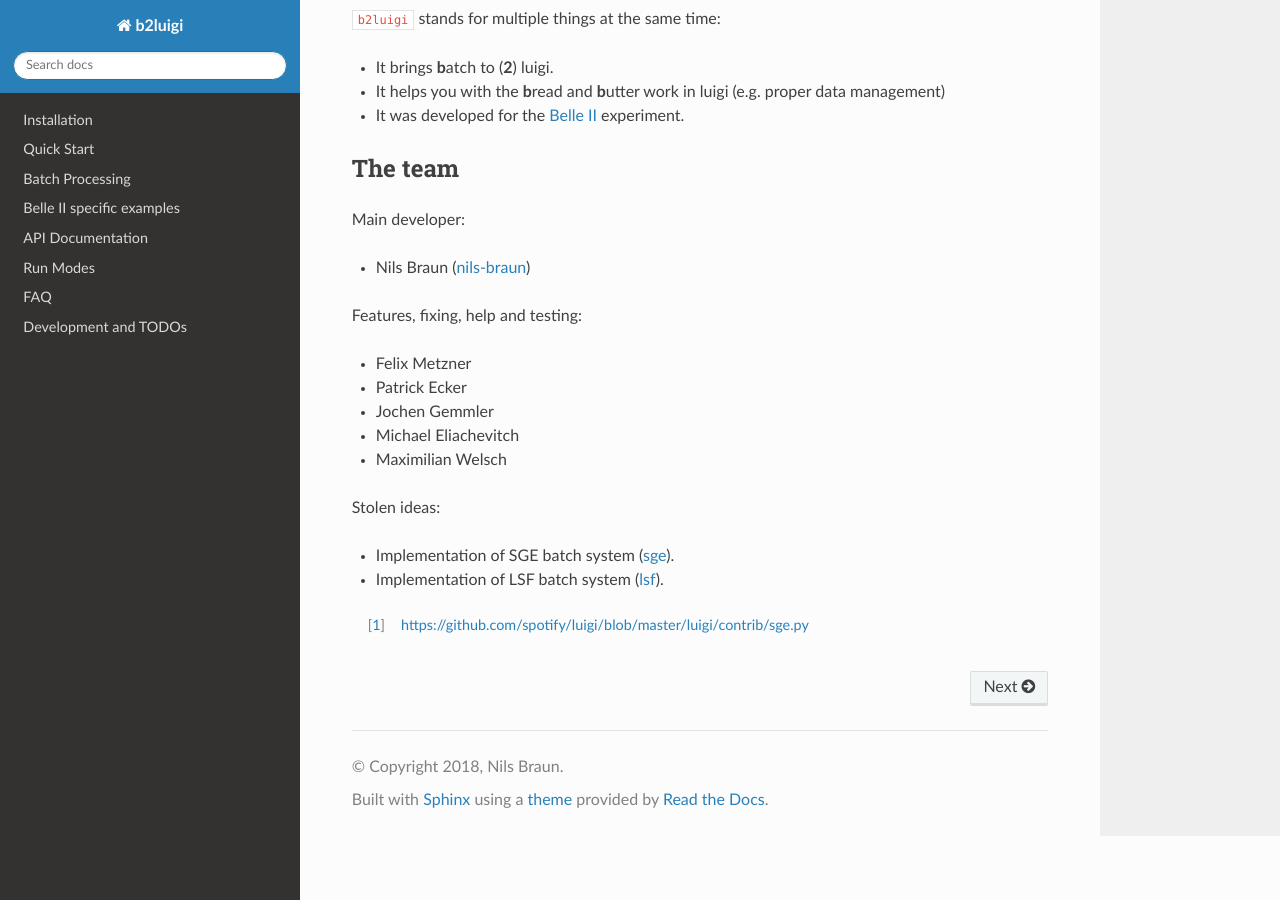
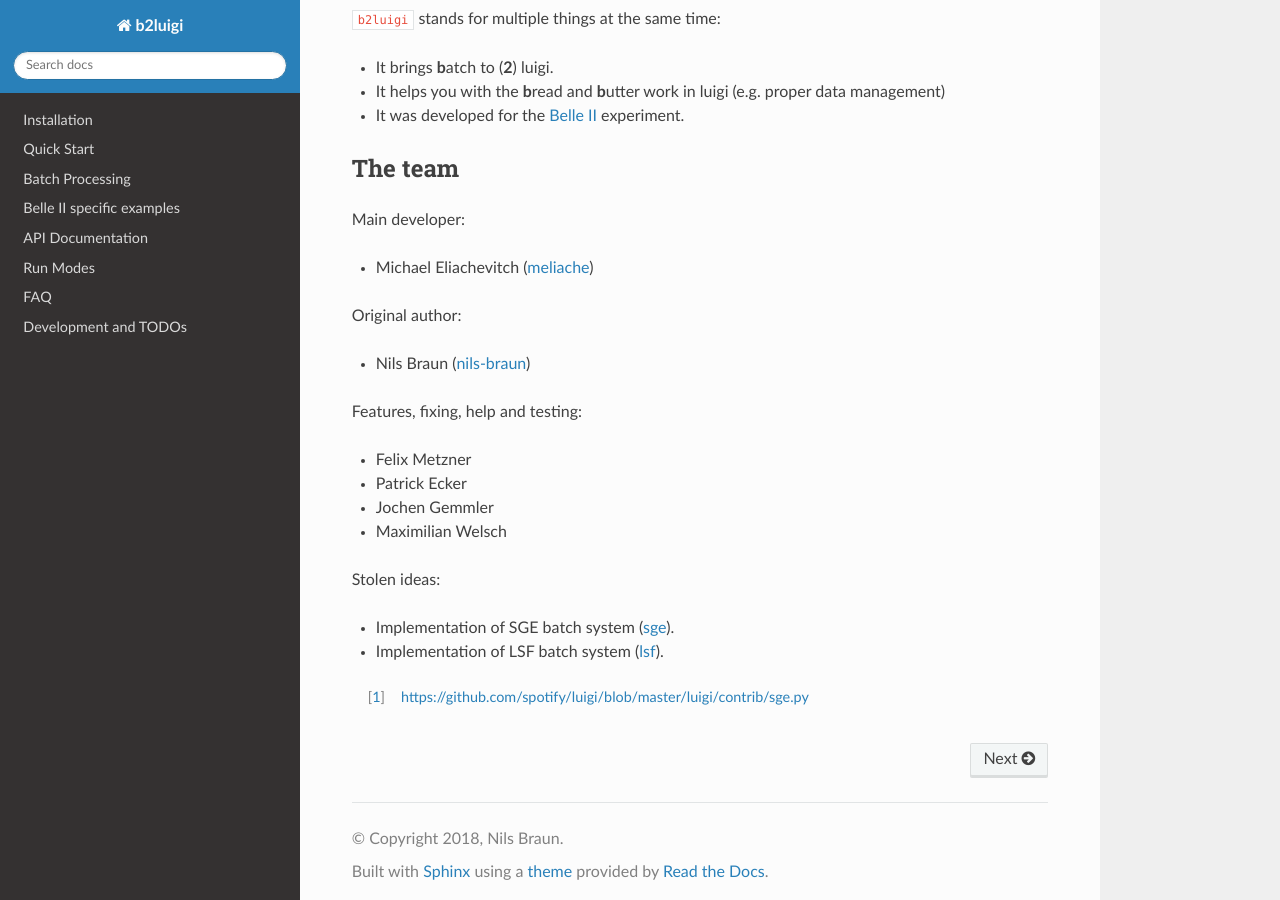
Before and after one commit to nils-braun/b2luigi, a Sphinx documentation site: the page built from docs/index.rst, in a window 1280 px wide and 900 px high, scrolled down 3025 px. Built offline with Sphinx 7.4.7 and the Read the Docs theme 2.0.0, drawn with Linux system fonts in a browser that asks for light colours.

Commit message:
Add Michael as main developer

```diff
--- a/docs/index.rst
+++ b/docs/index.rst
@@ -118,6 +118,10 @@ The team
 
 Main developer:
 
+* Michael Eliachevitch (`meliache`_)
+
+Original author:
+
 *   Nils Braun (`nils-braun`_)
 
 Features, fixing, help and testing:
@@ -138,6 +141,7 @@ Stolen ideas:
 .. _`luigi documentation`: http://luigi.readthedocs.io/en/stable/
 .. _`Belle II`: http://belle2.org/
 .. _`nils-braun`: http://github.com/nils-braun
+.. _`meliache`: http://github.com/meliache
 .. _`sge`: https://github.com/spotify/luigi/blob/master/luigi/contrib/sge.py
 .. _`lsf`: https://github.com/spotify/luigi/pull/2373/files
 
```
Also changed, not shown: other parts of docs/index.rst (+0 -1 lines).
